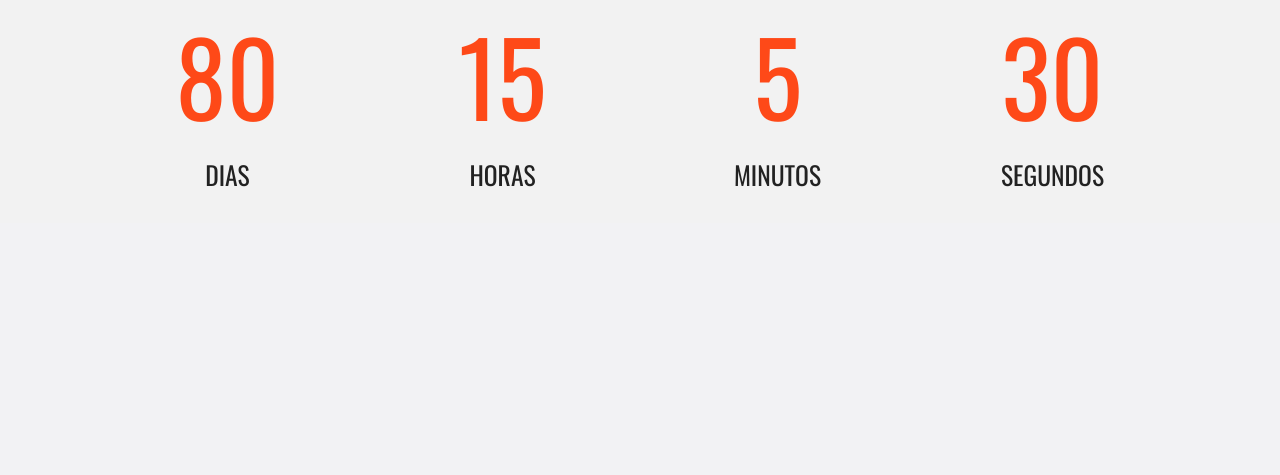
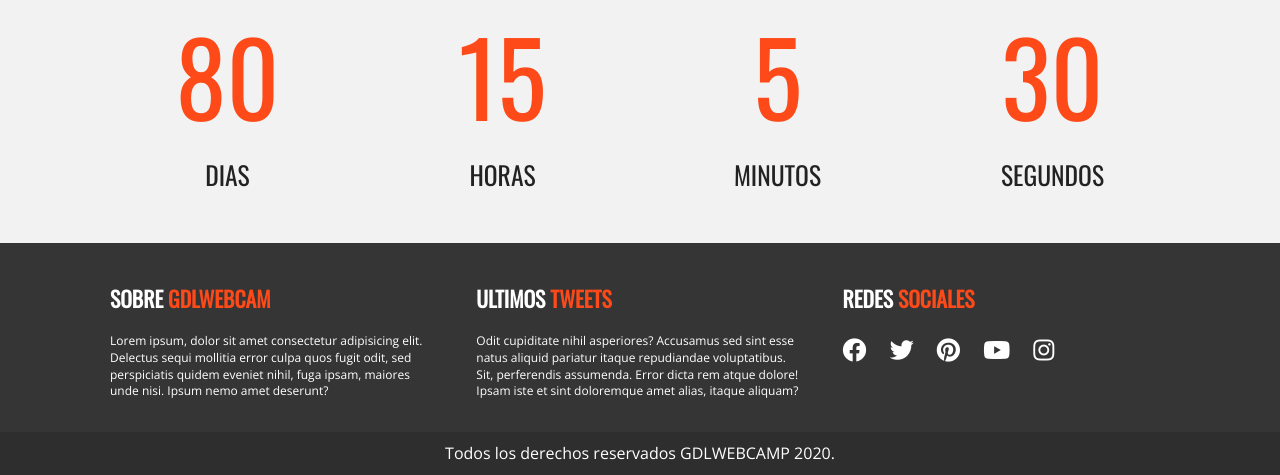
Before and after one commit to bortiz01/udemy-dwc-GDLWebCamp, a PHP site: page / in a window 1280 px wide. Shown: the part 5656-6131 px from the top of the page. Before the commit the page ends 5843 px from the top, so only its background shows below. Run offline with PHP 8.4, Linux system fonts and the light colour scheme.

Commit message:
add section > footer. Initial CSS finish

```diff
--- a/css/main.css
+++ b/css/main.css
@@ -509,6 +509,7 @@ div.invitado img {
   max-width: 100%;
   filter: gray;
   -webkit-filter: grayscale(1);
+  transition: all 0.5s ease-in-out;
   -webkit-transition: all 0.5s ease-in-out;
 }
 
@@ -516,6 +517,7 @@ div.invitado:hover img{
   filter: none;
   -webkit-filter: grayscale(0);
   -webkit-transform: scale(1.1);
+  transform: scale(1.1);
 }
 
 div.invitado p {
@@ -531,6 +533,7 @@ div.invitado p {
   font-family: "Oswald", sans-serif;
   text-transform: uppercase;
   -webkit-transition: all 0.5s ease-in-out;
+  transition: all 0.5s ease-in-out;
 }
 
 div.invitado:hover p {
@@ -775,6 +778,50 @@ div.cuenta-regresiva ul li{
   }
 }
 
+/* --------------------------------- Footer --------------------------------- */
+footer.site-footer {
+  background-color: var(--backgroundBar);
+  margin-top: 20px;
+  padding-top: 40px;
+}
+
+footer .contenedor > div {
+  color: white;
+  padding: 0px 20px;
+  font-size: 12px;
+  /* text-align: justify; */
+}
+
+@media only screen and (min-width: 768px) {
+  footer .contenedor > div {
+    width: 33.3%;
+    float: left;
+  }
+}
+
+footer h3 {
+  color: white;
+  text-transform: uppercase;
+  font-family: 'Oswald', sans-serif;
+  margin-bottom: 20px;
+}
+
+footer span {
+  color: var(--mainColor);
+}
+
+footer nav.redes-sociales {
+  text-align: left;
+}
+
+p.copyright {
+  background-color: #2e2e2e;
+  color: white;
+  padding: 10px 0;
+  margin: 20px 0 0 0;
+  text-align: center;
+}
+
 /* ==========================================================================
    Helper classes
    ========================================================================== */
--- a/index.html
+++ b/index.html
@@ -317,6 +317,43 @@
     </div>
   </section>
 
+  <footer class="site-footer">
+    <div class="contenedor clearfix">
+      <div class="footer-informacion">
+        <h3>Sobre <span>gdlwebcam</span></h3>
+        <p>Lorem ipsum, dolor sit amet consectetur adipisicing elit. Delectus sequi mollitia error culpa quos fugit
+          odit, sed perspiciatis quidem eveniet nihil, fuga ipsam, maiores unde nisi. Ipsum nemo amet deserunt?</p>
+      </div>
+
+      <div class="ultimos-tweets">
+        <h3>Ultimos <span>tweets</span></h3>
+        <ul>
+          <li>Odit cupiditate nihil asperiores? Accusamus sed sint esse natus aliquid pariatur itaque repudiandae
+            voluptatibus.</li>
+          <li>Sit, perferendis assumenda. Error dicta
+            rem atque dolore!</li>
+          <li>Ipsam iste et sint doloremque amet alias,
+            itaque aliquam?</li>
+        </ul>
+      </div>
+
+      <div class="menu">
+        <h3>Redes <span>Sociales</span></h3>
+        <nav class="redes-sociales">
+          <a href="#"><i class="fab fa-facebook"></i></a>
+          <a href="#"><i class="fab fa-twitter"></i></a>
+          <a href="#"><i class="fab fa-pinterest"></i></a>
+          <a href="#"><i class="fab fa-youtube"></i></a>
+          <a href="#"><i class="fab fa-instagram"></i></a>
+        </nav>
+      </div>
+    </div>
+
+    <p class="copyright">
+      Todos los derechos reservados GDLWEBCAMP 2020.
+    </p>
+  </footer>
+
   <!-- -------------------------- Custom Code - End -------------------------- -->
 
   <script src="js/vendor/modernizr-3.11.2.min.js"></script>
```
